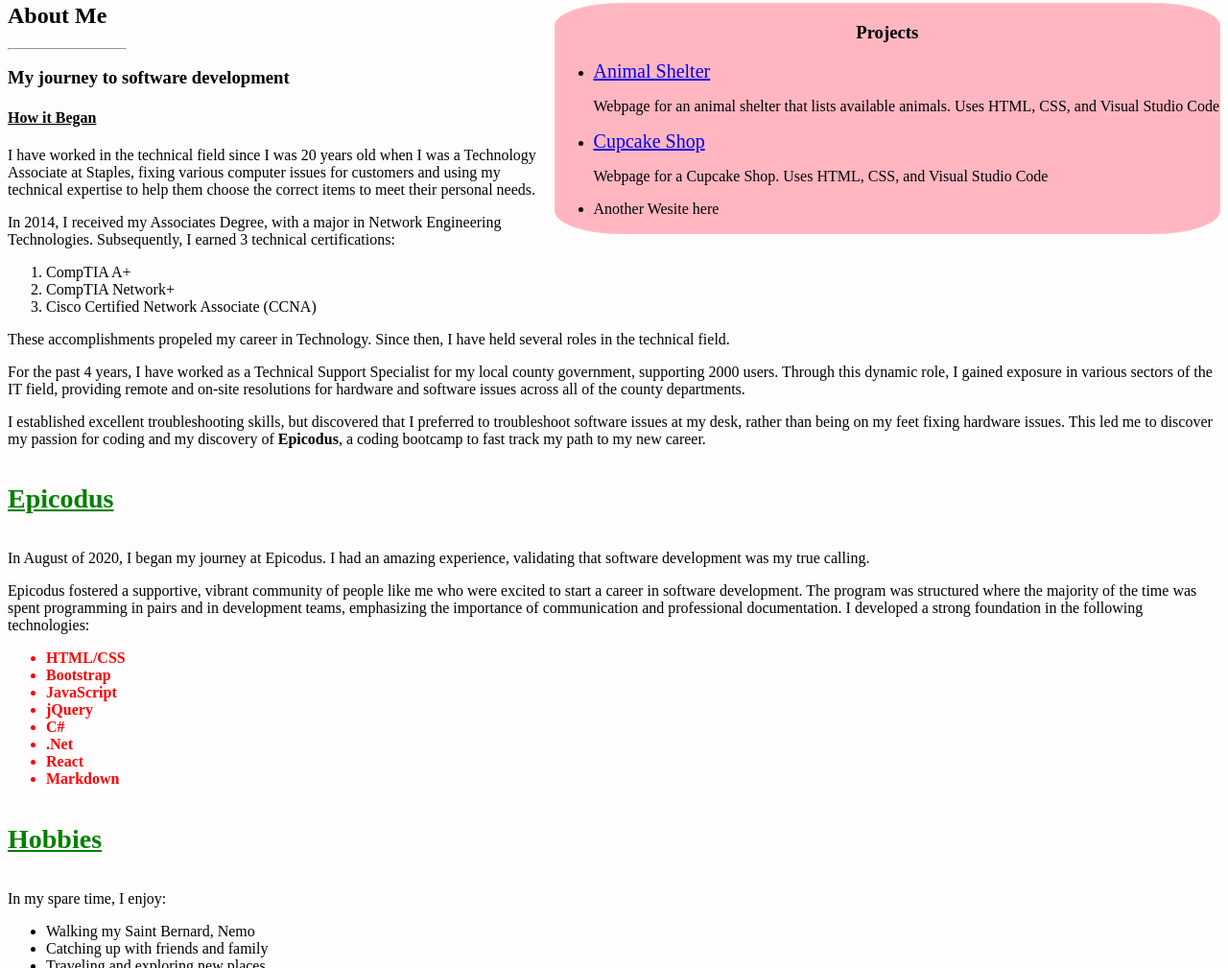
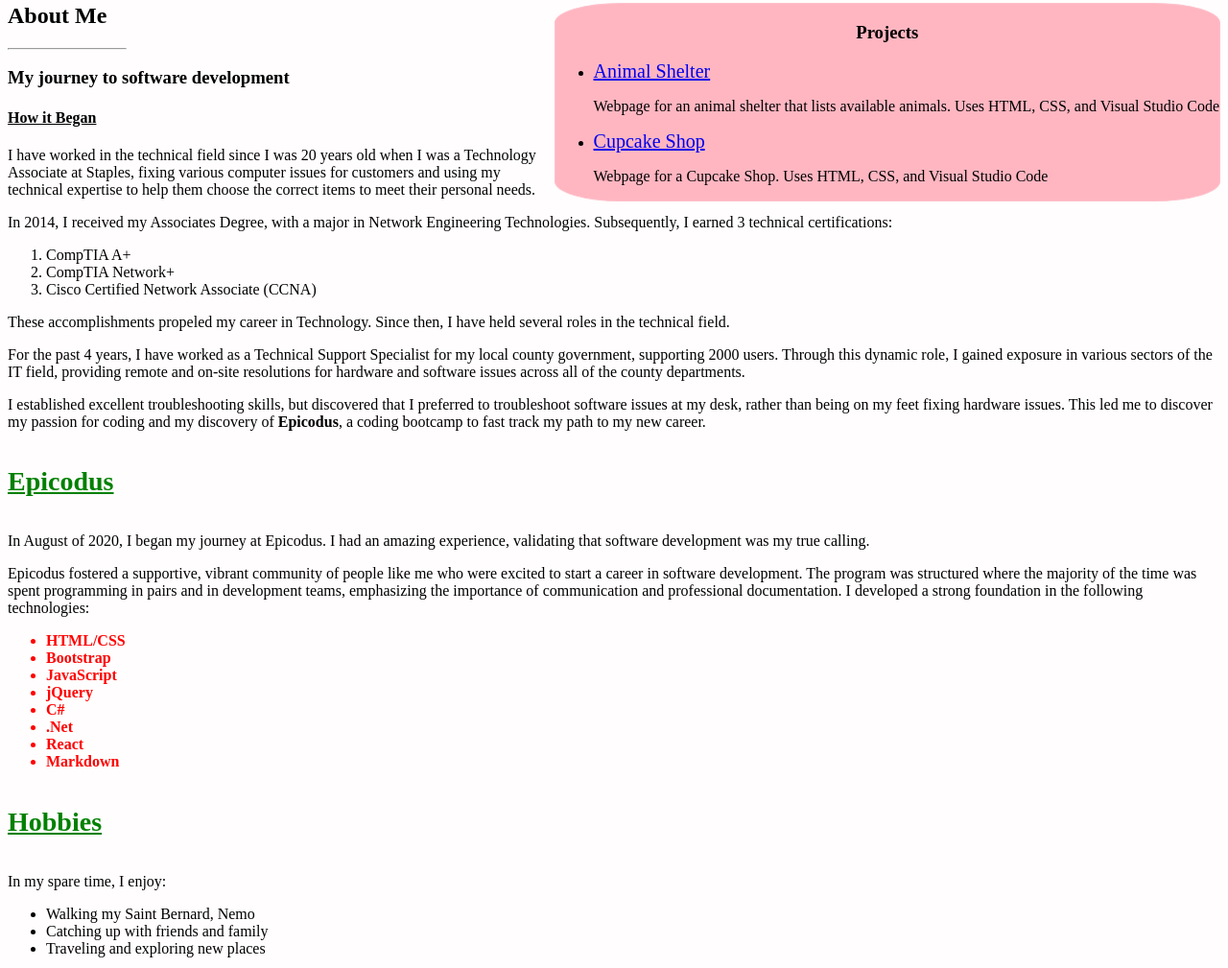
Before and after one commit to marnionrails/portfolio, a plain HTML site: page index.html in a window 1280 px wide. Shown: the part 692-1701 px from the top of the page at 96% size. Drawn offline with Linux system fonts and the light colour scheme.

```diff
--- a/index.html
+++ b/index.html
@@ -27,7 +27,6 @@
           <a href="https://github.com/marnionrails/cupcake-shop">Cupcake Shop</a>
           <p>Webpage for a Cupcake Shop. Uses HTML, CSS, and Visual Studio Code</p>
         </li>
-        <li>Another Wesite here</li>
       </ul>
     </div>
     <div class="about">
```
